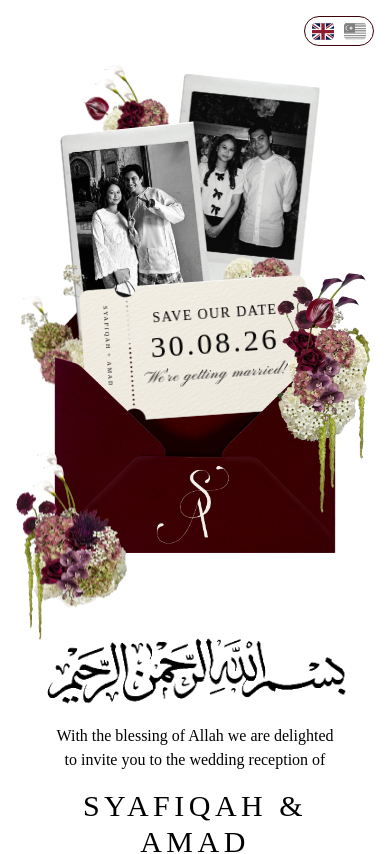
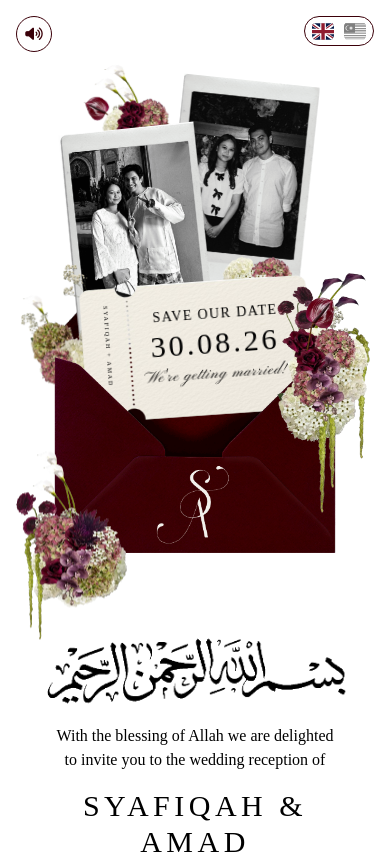
Before and after one commit to amadzai/syamad-wedding-invitation, a React (Vite) app: page /invitation in a window 390 px wide. Shown: the top 854 px of the page. Built offline with nearby package versions, Linux system fonts and the light colour scheme; no server answers; a web font is replaced by a local one.

Commit message:
feat: add music player

```diff
--- a/src/pages/Invitation.tsx
+++ b/src/pages/Invitation.tsx
@@ -18,12 +18,45 @@ import car from '../assets/images/invitation/car-myvi.png';
 import { Map, Marker } from 'react-map-gl/maplibre';
 import 'maplibre-gl/dist/maplibre-gl.css';
 import { Link } from 'react-router-dom';
+import { useEffect, useRef, useState } from 'react';
 import { useLocale } from '../locale/useLocale';
 
 export function Invitation() {
   const { t } = useLocale();
+  const audioRef = useRef<HTMLAudioElement>(null);
+  const [muted, setMuted] = useState(
+    () => localStorage.getItem('muted') === 'true',
+  );
+
+  useEffect(() => {
+    const audio = audioRef.current;
+    if (!audio) return;
+    audio.muted = muted;
+    audio.play().catch(() => {});
+  }, [muted]);
+
+  const toggleMute = () => {
+    const next = !muted;
+    setMuted(next);
+    localStorage.setItem('muted', String(next));
+  };
+
   return (
     <main className="flex min-h-screen flex-col items-center bg-white px-6 pt-48 pb-12 sm:pt-56">
+      <audio ref={audioRef} src="/music.mp3" loop preload="auto" />
+
+      <button
+        type="button"
+        onClick={toggleMute}
+        aria-label={muted ? 'Unmute music' : 'Mute music'}
+        aria-pressed={muted}
+        className="fixed top-4 left-4 z-50 flex h-9 w-9 cursor-pointer items-center justify-center rounded-full border border-burgundy bg-white/90 text-burgundy backdrop-blur-sm transition-colors hover:bg-burgundy hover:text-white sm:top-6 sm:left-6 sm:h-10 sm:w-10"
+      >
+        <i
+          className={`fa-solid ${muted ? 'fa-volume-xmark' : 'fa-volume-high'} text-sm`}
+        />
+      </button>
+
       <div className="relative w-[min(72vw,460px)] sm:w-[min(85vw,460px)]">
         <img
           src={envelope}
```
